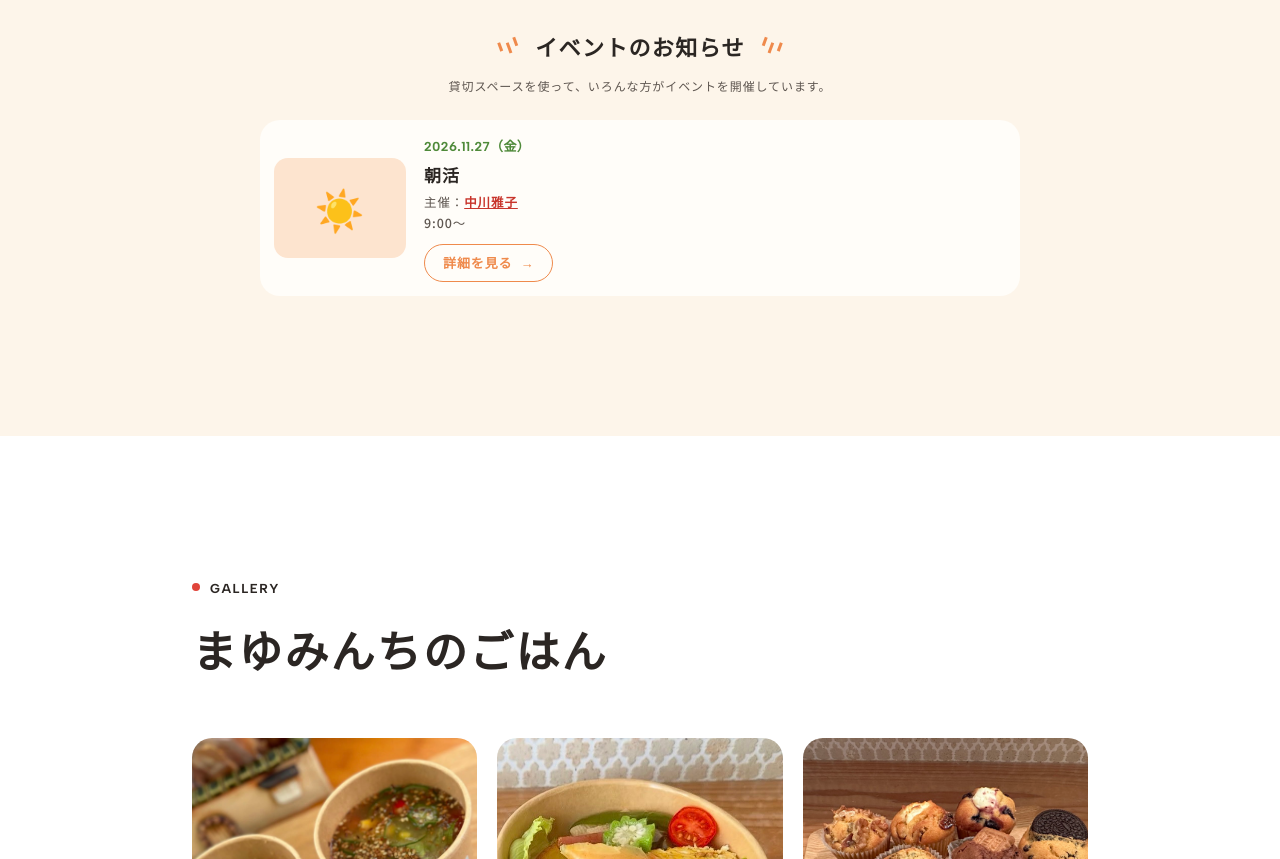
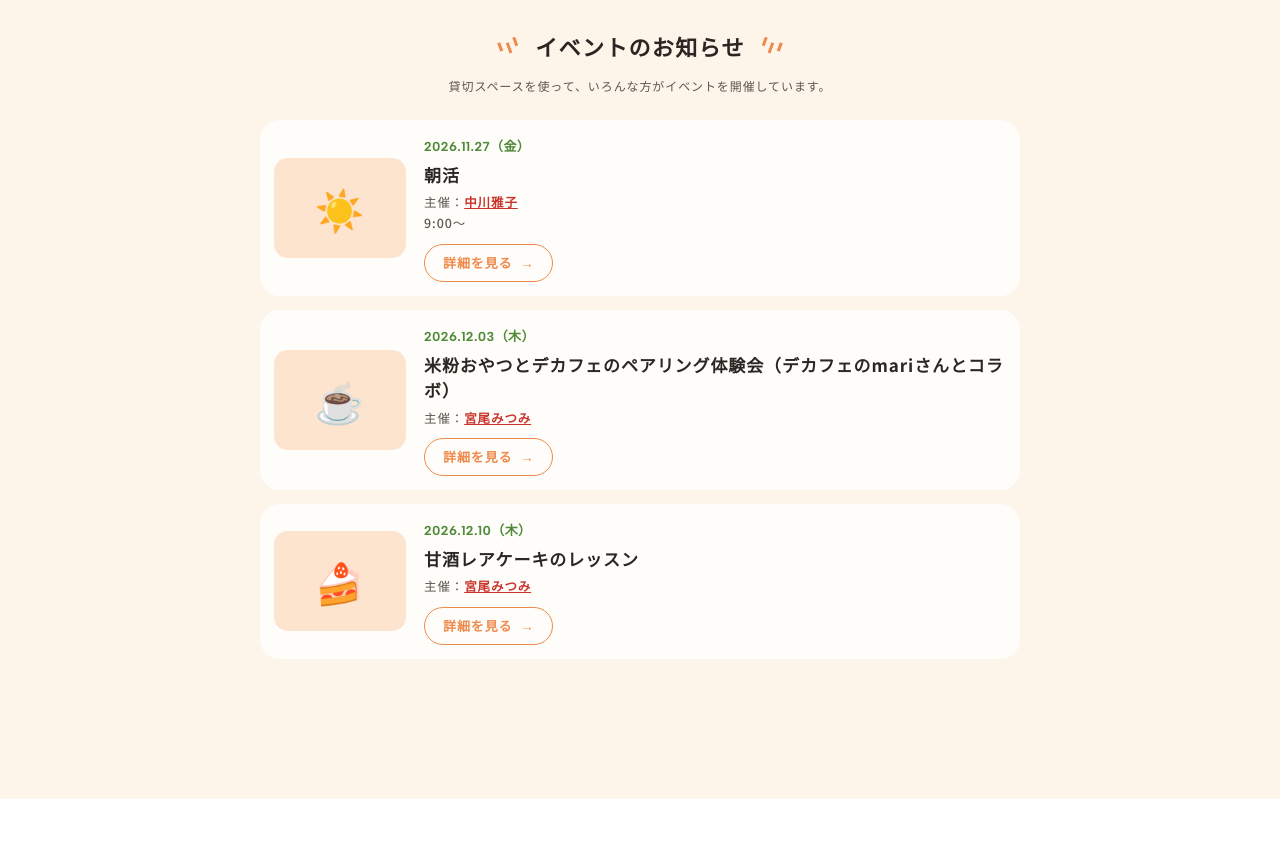
Before and after one commit to harkatogami-wq/mayuminchi-hp, a plain HTML site: page index.html in a window 1280 px wide. Shown: the part 5200-6059 px from the top of the page. Drawn offline with Linux system fonts and the light colour scheme.

Commit message:
12/3ペアリング体験会・12/10甘酒レアケーキレッスンを追加
Co-Authored-By: Claude Opus 5.5 <noreply@anthropic.com>

```diff
--- a/index.html
+++ b/index.html
@@ -572,6 +572,6 @@
   <p class="copy">© mayuminchi</p>
 </footer>
 
-<script src="script.js?v=20261118e"></script>
+<script src="script.js?v=20261123"></script>
 </body>
 </html>
--- a/script.js
+++ b/script.js
@@ -232,6 +232,26 @@ const EVENTS = [
     hosts: [{ name: "suzu（フォトグラファー）", insta: HOST_INSTA["suzu"] }],
     time: "",
     link: HOST_INSTA["suzu"],
+    regularOpen: false,
+  },
+  {
+    date: "2026-12-03",
+    title: "米粉おやつとデカフェのペアリング体験会（デカフェのmariさんとコラボ）",
+    calLabel: "ペアリング",
+    icon: "☕",
+    hosts: [{ name: "宮尾みつみ", insta: HOST_INSTA["宮尾みつみ"] }],
+    time: "",
+    link: "https://www.instagram.com/p/Dfo8PLTCXeL/",
+    regularOpen: false,
+  },
+  {
+    date: "2026-12-10",
+    title: "甘酒レアケーキのレッスン",
+    calLabel: "レアケーキ",
+    icon: "🍰",
+    hosts: [{ name: "宮尾みつみ", insta: HOST_INSTA["宮尾みつみ"] }],
+    time: "",
+    link: "https://www.instagram.com/p/DfmV0WPHzqW/",
     regularOpen: false,
   },
   {
```
